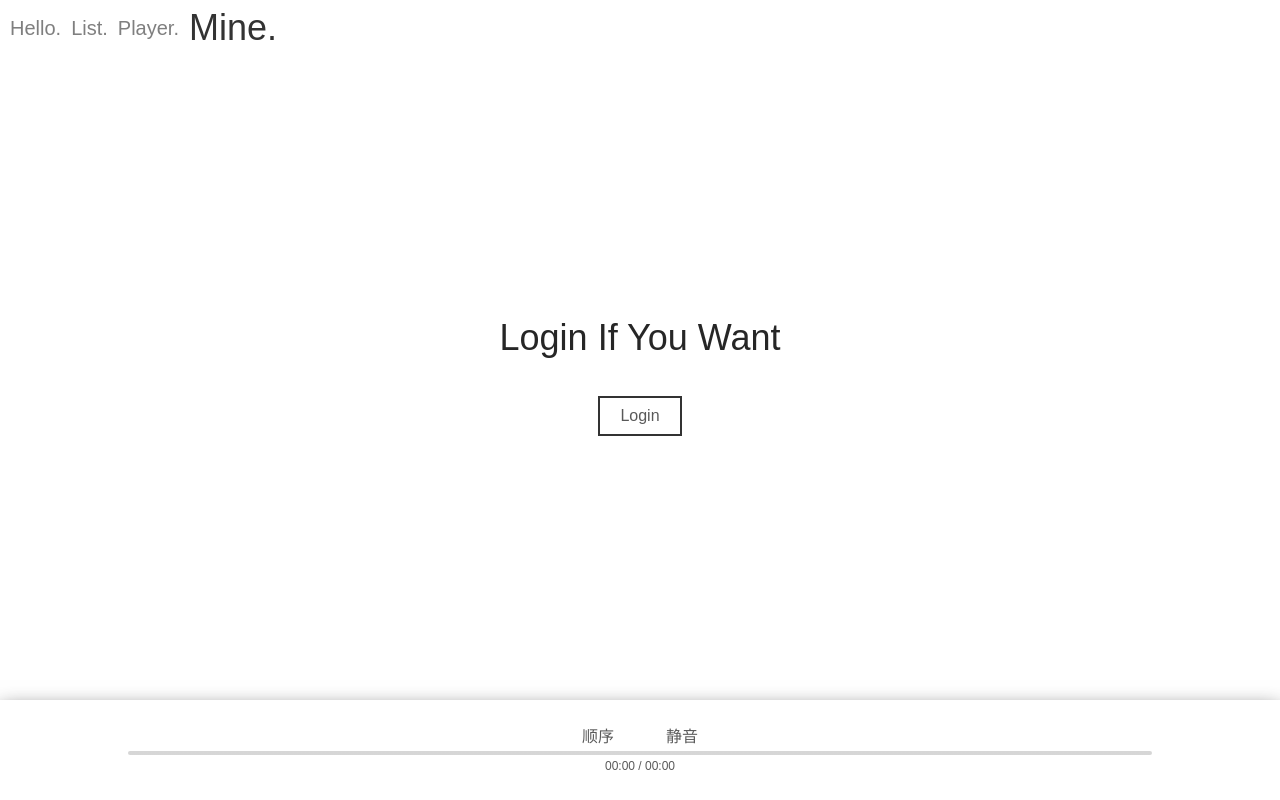
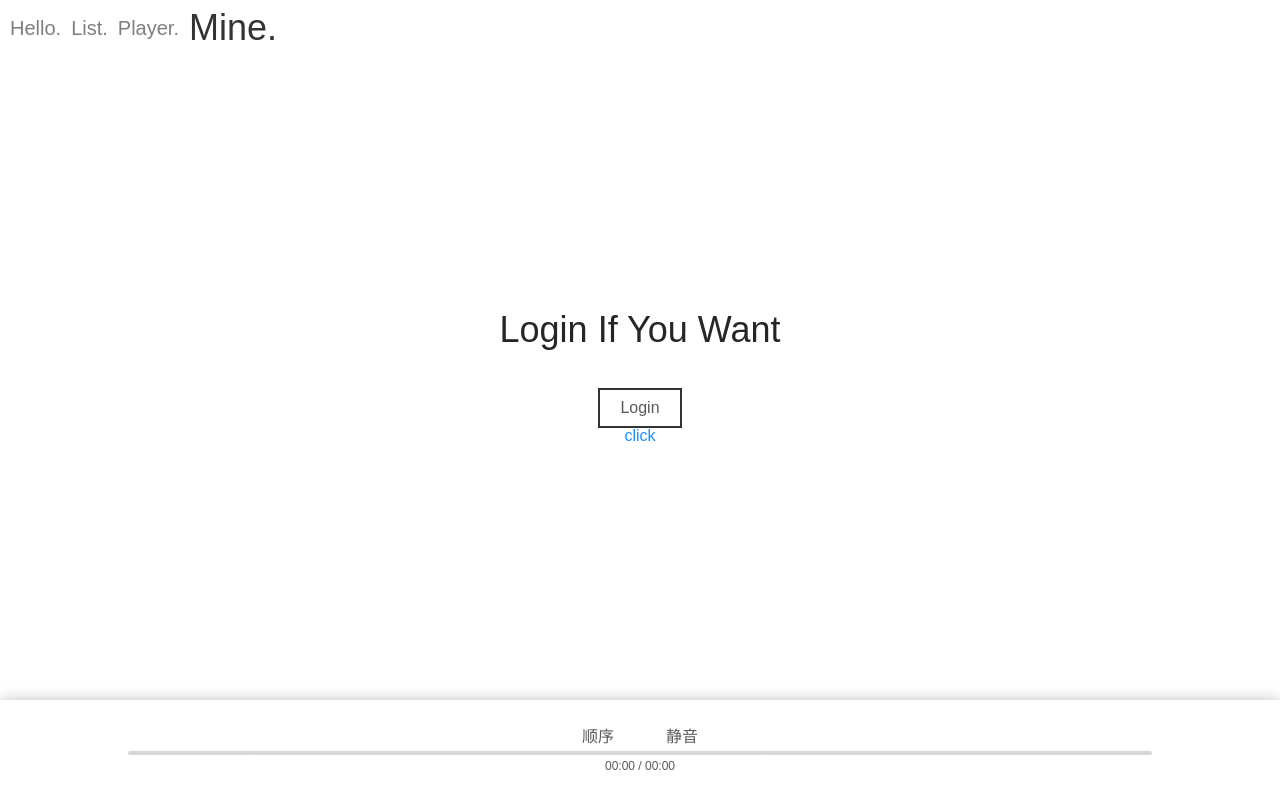
Before and after one commit to luoheqp/musicPlayer, a React (Create React App) app: page /#/index in a window 1280 px wide. Built offline with nearby package versions, Linux system fonts and the light colour scheme; no server answers; a small style sheet from the web is missing.

Commit message:
update 路由切换动画研究中

```diff
--- a/src/App.jsx
+++ b/src/App.jsx
@@ -1,7 +1,16 @@
 import React, { useEffect } from "react";
 import routes from "@/routes.js";
 import { renderRoutes } from "react-router-config";
-import { HashRouter, Switch, useHistory } from "react-router-dom";
+import {
+  HashRouter,
+  Switch,
+  useHistory,
+  BrowserRouter,
+  Router,
+  Route,
+  Redirect,
+  withRouter,
+} from "react-router-dom";
 
 import { createStore, applyMiddleware, compose } from "redux";
 import { Provider } from "react-redux";
@@ -10,6 +19,9 @@ import thunk from "redux-thunk";
 
 import { TransitionGroup, CSSTransition } from "react-transition-group";
 import styled from "styled-components";
+
+import Index from "@/pages/Index";
+import Playground from "@/pages/Playground";
 
 const store = createStore(
   reducer,
@@ -42,34 +54,32 @@ const RouterContainer = styled.div`
   }
 `;
 
-const AnimeRouter = () => {
-  const { location } = useHistory();
-
-  return (
-    <TransitionGroup>
+const AnimatedSwitch = withRouter(({ location }) => (
+  <RouterContainer>
+    <TransitionGroup className={"router-wrapper"}>
       <CSSTransition
+        classNames={"fade"}
+        appear={true}
         key={location.pathname}
-        classNames="fade"
-        appear={true}
+        timeout={300}
         unmountOnExit={true}
-        timeout={300}
       >
-        <RouterContainer>
-          <Switch location={location}>{renderRoutes(routes)}</Switch>
-        </RouterContainer>
+        <Switch location={location}>
+          <Route exact path="/" render={() => <Redirect path="/index" />} />
+          <Route exact path="/index" component={Index} />
+          <Route exact path="/playground" component={Playground} />
+        </Switch>
       </CSSTransition>
     </TransitionGroup>
-  );
-};
+  </RouterContainer>
+));
 
 const App = () => {
   return (
     <Provider store={store}>
-      <div className="app-wrap">
-        <HashRouter>
-          <AnimeRouter />
-        </HashRouter>
-      </div>
+      <HashRouter>
+        <AnimatedSwitch />
+      </HashRouter>
     </Provider>
   );
 };
--- a/src/pages/Mine/components/PreLogin/index.jsx
+++ b/src/pages/Mine/components/PreLogin/index.jsx
@@ -7,6 +7,7 @@ const PreLogin = (props) => {
     <PreLoginContent>
       <h3 className="title">Login If You Want</h3>
       <p className="btn-login">Login</p>
+      <Link to="playground">click</Link>
     </PreLoginContent>
   );
 };
--- a/src/pages/Playground/index.jsx
+++ b/src/pages/Playground/index.jsx
@@ -1,10 +1,12 @@
 import React, { useState, useEffect, useRef } from "react";
 import { PlaygroundContent } from "./style";
+import { Link } from "react-router-dom";
 
 const Playground = (props) => {
   return (
     <PlaygroundContent>
       PLAYGROUND
+      <Link to="index">back</Link>
     </PlaygroundContent>
   );
 };
--- a/src/pages/SongList/index.jsx
+++ b/src/pages/SongList/index.jsx
@@ -6,6 +6,7 @@ import { SongListContent, CoverList, List, ListItem } from "./style";
 // components
 import { Swiper, SwiperSlide } from "swiper/react";
 import "swiper/swiper.scss";
+import { useCallback } from "react";
 
 const SongList = (props) => {
   // state
@@ -19,30 +20,38 @@ const SongList = (props) => {
   const [swiperActive, setSwiperActive] = useState(0);
 
   // action
-  const handleGetSongPathById = (id) => {
+  const handleGetSongPathById = useCallback(
+    (id) => {
       return listData.filter((item) => item.id === id)[0];
-  };
+    },
+    [listData]
+  );
 
-  const handleRefreshMediaNowPlay = (data) => {
+  const handleRefreshMediaNowPlay = useCallback(
+    (data) => {
       dispatch(handleSetMediaPlayNow(data));
-  };
+    },
+    [dispatch]
+  );
 
   // methods
-  const handlePlayThisSong = (id) => {
+  const handlePlayThisSong = useCallback(
+    (id) => {
       let targetObj = handleGetSongPathById(id);
       swiperInstance.slideTo(targetObj.listPos, 300);
       handleRefreshMediaNowPlay(targetObj);
       dispatch(handleChangePlayState(true));
-  };
+    },
+    [dispatch, handleGetSongPathById, handleRefreshMediaNowPlay, swiperInstance]
+  );
 
   const handleOnSlideChange = (realIndex) => {
     setSwiperActive(realIndex);
   };
 
-  useEffect(() => {
-    console.log("effect");
-    listData[swiperActive] && handlePlayThisSong(listData[swiperActive].id);
-  }, [swiperActive]);
+  // useEffect(() => {
+  //   listData[swiperActive] && handlePlayThisSong(listData[swiperActive].id);
+  // }, [handlePlayThisSong, listData, swiperActive]);
 
   return (
     <SongListContent>
```
Lines whose indentation alone changed are shown as unchanged.
